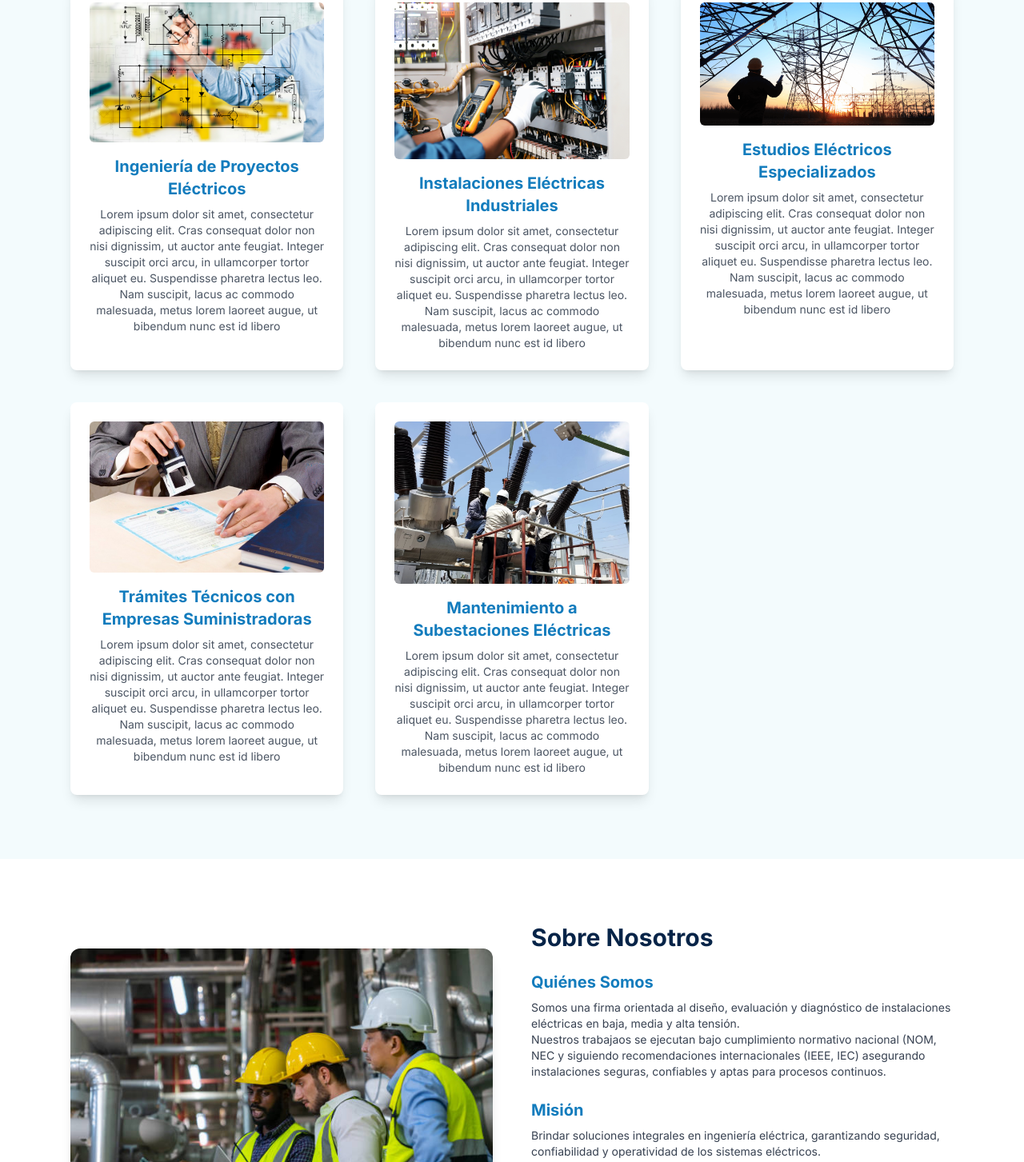
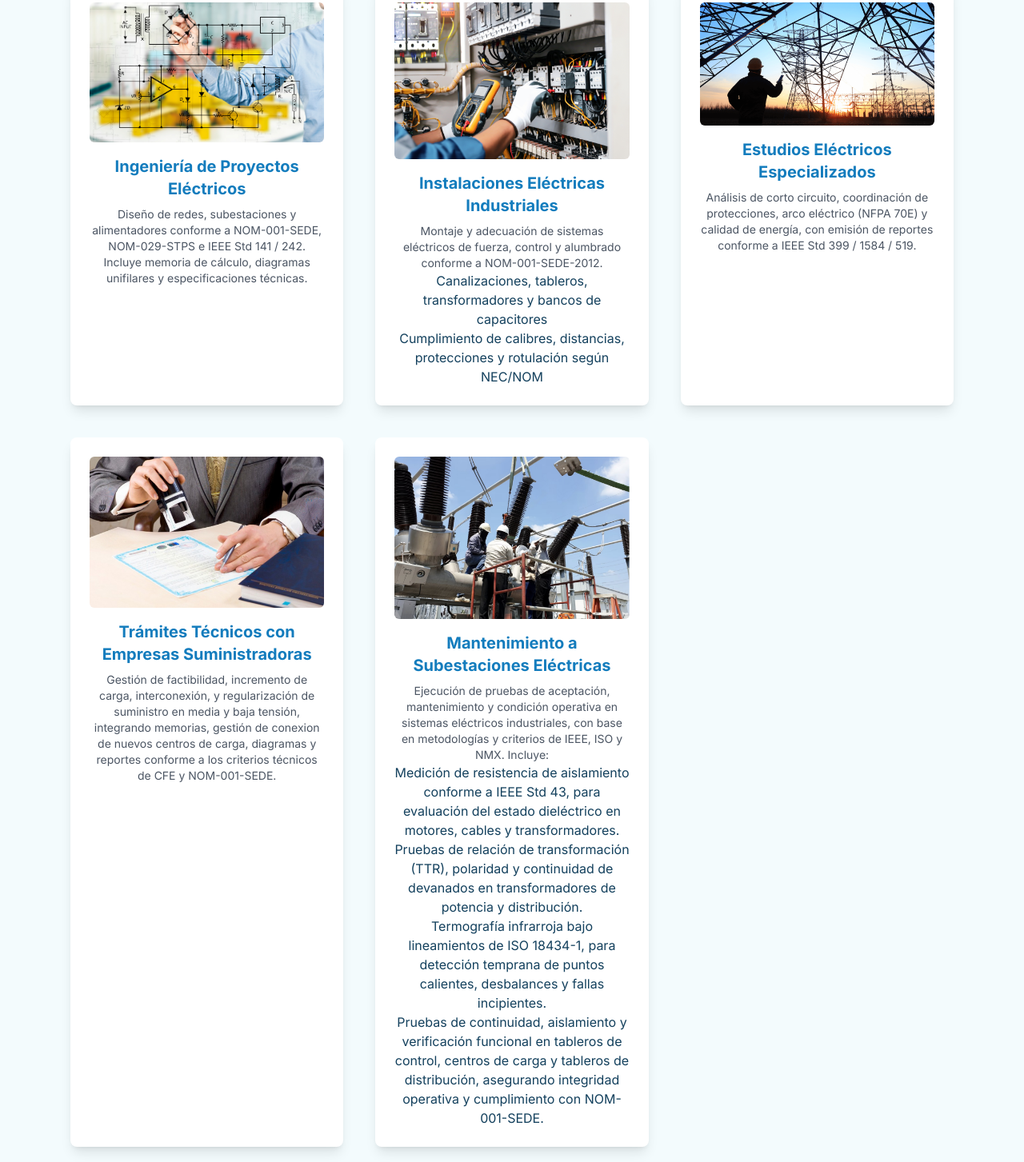
Before and after one commit to LOscarPD/AGE-Consultoria-Electrica, a plain HTML site: page index.html in a window 1280 px wide. Shown: the part 985-2438 px from the top of the page at 80% size. Drawn offline with nearby package versions, Linux system fonts and the light colour scheme.

Commit message:
Se agrego descripcion de servicios

```diff
--- a/index.html
+++ b/index.html
@@ -79,31 +79,51 @@
                 <div class="p-6 bg-white shadow-lg rounded-lg hover:shadow-xl transition reveal opacity-0 translate-y-10 scale-95 duration-700">
                     <img src="./assets/img/Ingenieria-de-Proyectos-Electricos.jpg" class="max-w-full h-auto object-cover rounded-md mb-4">
                     <h3 class="text-xl font-semibold mb-2 text-secondary">Ingeniería de Proyectos Eléctricos</h3>
-                    <p class="text-gray-600 text-sm">Lorem ipsum dolor sit amet, consectetur adipiscing elit. Cras consequat dolor non nisi dignissim, ut auctor ante feugiat. Integer suscipit orci arcu, in ullamcorper tortor aliquet eu. Suspendisse pharetra lectus leo. Nam suscipit, lacus ac commodo malesuada, metus lorem laoreet augue, ut bibendum nunc est id libero</p>
+                    <p class="text-gray-600 text-sm">
+                        Diseño de redes, subestaciones y alimentadores conforme a NOM-001-SEDE, NOM-029-STPS e IEEE Std 141 / 242. Incluye memoria de cálculo, diagramas unifilares y especificaciones técnicas.
+                    </p>
                 </div>
 
                 <div class="p-6 bg-white shadow-lg rounded-lg hover:shadow-xl transition reveal opacity-0 translate-y-10 scale-95 duration-700">
                     <img src="./assets/img/Instalaciones-Electricas-Industriales.jpeg" class="max-w-full h-auto object-cover rounded-md mb-4">
                     <h3 class="text-xl font-semibold mb-2 text-secondary">Instalaciones Eléctricas Industriales</h3>
-                    <p class="text-gray-600 text-sm">Lorem ipsum dolor sit amet, consectetur adipiscing elit. Cras consequat dolor non nisi dignissim, ut auctor ante feugiat. Integer suscipit orci arcu, in ullamcorper tortor aliquet eu. Suspendisse pharetra lectus leo. Nam suscipit, lacus ac commodo malesuada, metus lorem laoreet augue, ut bibendum nunc est id libero</p>
+                    <p class="text-gray-600 text-sm">
+                        Montaje y adecuación de sistemas eléctricos de fuerza, control y alumbrado conforme a NOM-001-SEDE-2012.<br>
+                        <ul>
+                            <li>Canalizaciones, tableros, transformadores y bancos de capacitores</li>
+                            <li>Cumplimiento de calibres, distancias, protecciones y rotulación según NEC/NOM</li>
+                        </ul>
+                    </p>
                 </div>
 
                 <div class="p-6 bg-white shadow-lg rounded-lg hover:shadow-xl transition reveal opacity-0 translate-y-10 scale-95 duration-700">
                     <img src="./assets/img/Estudios-Electricos-Especializados.png" class="max-w-full h-auto object-cover rounded-md mb-4">
                     <h3 class="text-xl font-semibold mb-2 text-secondary">Estudios Eléctricos Especializados</h3>
-                    <p class="text-gray-600 text-sm">Lorem ipsum dolor sit amet, consectetur adipiscing elit. Cras consequat dolor non nisi dignissim, ut auctor ante feugiat. Integer suscipit orci arcu, in ullamcorper tortor aliquet eu. Suspendisse pharetra lectus leo. Nam suscipit, lacus ac commodo malesuada, metus lorem laoreet augue, ut bibendum nunc est id libero</p>
+                    <p class="text-gray-600 text-sm">
+                        Análisis de corto circuito, coordinación de protecciones, arco eléctrico (NFPA 70E) y calidad de energía, con emisión de reportes conforme a IEEE Std 399 / 1584 / 519.
+                    </p>
                 </div>
 
                 <div class="p-6 bg-white shadow-lg rounded-lg hover:shadow-xl transition reveal opacity-0 translate-y-10 scale-95 duration-700">
                     <img src="./assets/img/Tramites-Tecnicos-con-Empresas-Suministradoras.jpg" class="max-w-full h-auto object-cover rounded-md mb-4">
                     <h3 class="text-xl font-semibold mb-2 text-secondary">Trámites Técnicos con Empresas Suministradoras</h3>
-                    <p class="text-gray-600 text-sm">Lorem ipsum dolor sit amet, consectetur adipiscing elit. Cras consequat dolor non nisi dignissim, ut auctor ante feugiat. Integer suscipit orci arcu, in ullamcorper tortor aliquet eu. Suspendisse pharetra lectus leo. Nam suscipit, lacus ac commodo malesuada, metus lorem laoreet augue, ut bibendum nunc est id libero</p>
+                    <p class="text-gray-600 text-sm">
+                        Gestión de factibilidad, incremento de carga, interconexión, y regularización de suministro en media y baja tensión, integrando memorias, gestión de conexion de nuevos centros de carga, diagramas y reportes conforme a los criterios técnicos de CFE y NOM-001-SEDE.
+                    </p>
                 </div>
 
                 <div class="p-6 bg-white shadow-lg rounded-lg hover:shadow-xl transition reveal opacity-0 translate-y-10 scale-95 duration-700">
                     <img src="./assets/img/Mantenimiento-a-Subestaciones-Electricas.png" class="max-w-full h-auto object-cover rounded-md mb-4">
                     <h3 class="text-xl font-semibold mb-2 text-secondary">Mantenimiento a Subestaciones Eléctricas</h3>
-                    <p class="text-gray-600 text-sm">Lorem ipsum dolor sit amet, consectetur adipiscing elit. Cras consequat dolor non nisi dignissim, ut auctor ante feugiat. Integer suscipit orci arcu, in ullamcorper tortor aliquet eu. Suspendisse pharetra lectus leo. Nam suscipit, lacus ac commodo malesuada, metus lorem laoreet augue, ut bibendum nunc est id libero</p>
+                    <p class="text-gray-600 text-sm">
+                        Ejecución de pruebas de aceptación, mantenimiento y condición operativa en sistemas eléctricos industriales, con base en metodologías y criterios de IEEE, ISO y NMX. Incluye:
+                        <ul>
+                            <li>Medición de resistencia de aislamiento conforme a IEEE Std 43, para evaluación del estado dieléctrico en motores, cables y transformadores.</li>
+                            <li>Pruebas de relación de transformación (TTR), polaridad y continuidad de devanados en transformadores de potencia y distribución.</li>
+                            <li>Termografía infrarroja bajo lineamientos de ISO 18434-1, para detección temprana de puntos calientes, desbalances y fallas incipientes.</li>
+                            <li>Pruebas de continuidad, aislamiento y verificación funcional en tableros de control, centros de carga y tableros de distribución, asegurando integridad operativa y cumplimiento con NOM-001-SEDE.</li>
+                        </ul>
+                    </p>
                 </div>
 
             </div>
```
